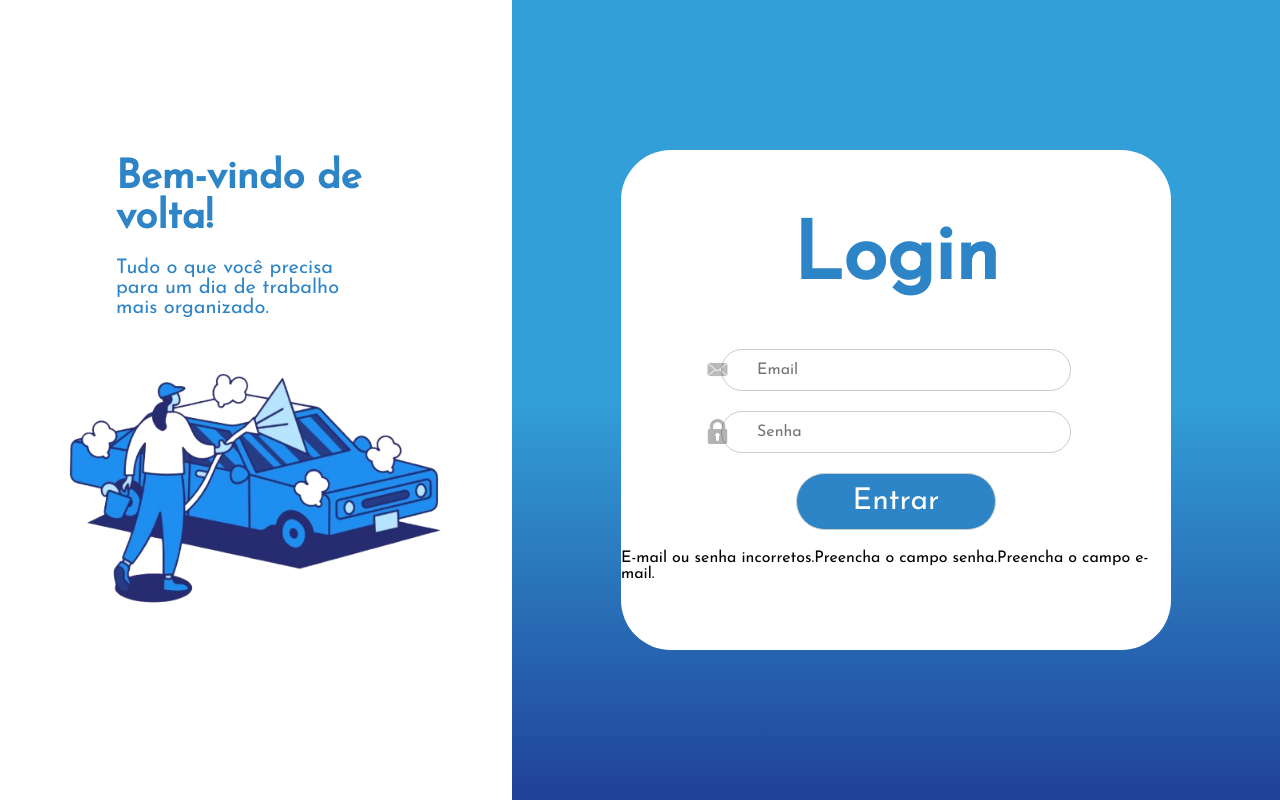
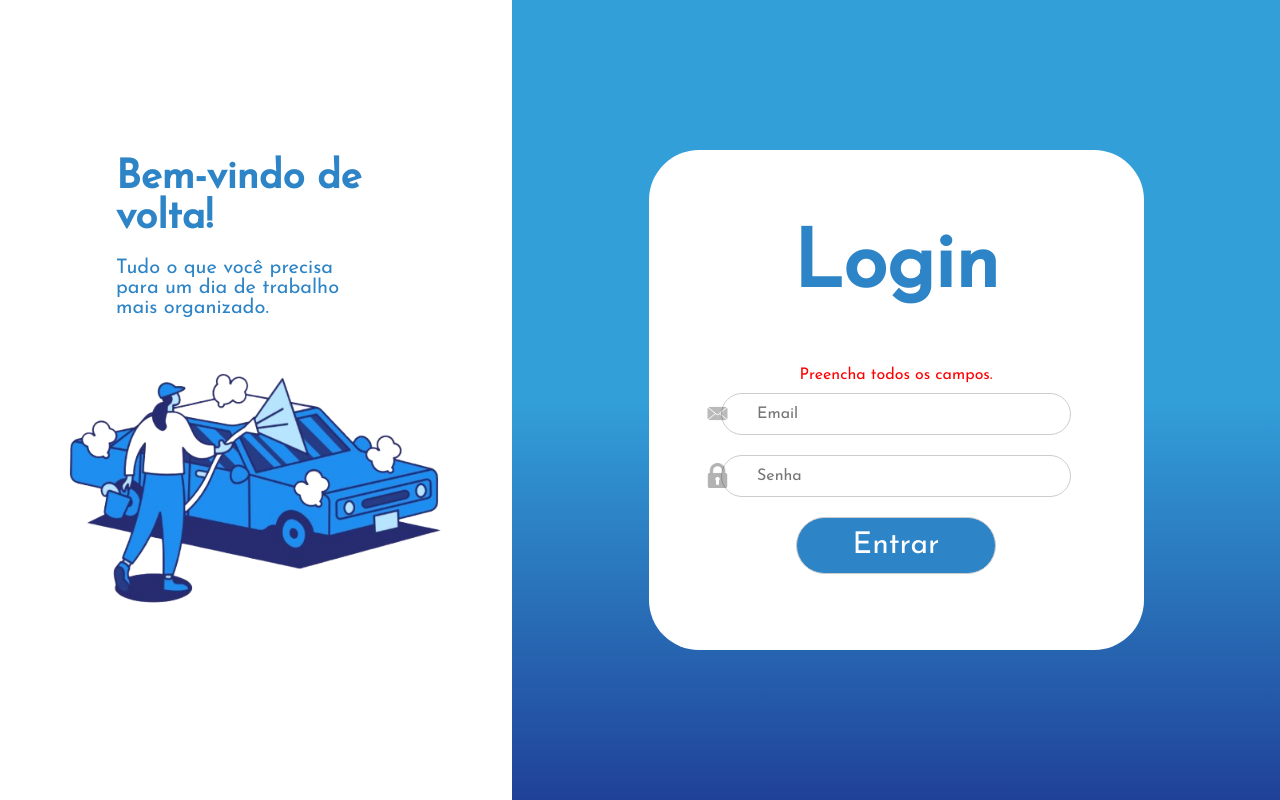
Before and after one commit to cavalcan7te/washControl-CRUD, a PHP site: page / in a window 1280 px wide. Run offline with PHP 8.4, Linux system fonts and the light colour scheme; a user stored in the database is signed in.

Commit message:
Add files via upload

```diff
--- a/crud/crudWC/create.php
+++ b/crud/crudWC/create.php
@@ -1,4 +1,5 @@
 <?php
+    session_start();
     include_once "connection.php";
 
     if (isset($_POST["user"]) && isset($_POST["email"]) && isset($_POST["senha"])) {
@@ -16,7 +17,8 @@
             header("Location: index.php");
             exit();
         } else {
-            echo "Preencha todos os campos.";
+            $_SESSION["campoVazio"] = "Preencha todos os campos.";
+            header("Location:signUp.php");
         }
     } else {
         header("Location: signUp.php");
--- a/crud/crudWC/index.php
+++ b/crud/crudWC/index.php
@@ -23,6 +23,20 @@
     <div id="sectionRight">
         <div id="login">
             <h1 id="tituloLogin">Login</h1>
+            <div id="mensagemPhp">
+                <?php
+                    session_start();
+                    if (isset($_SESSION["camposVazios"])){
+                        echo $_SESSION["camposVazios"];
+                        session_destroy();
+                    }
+
+                    if (isset($_SESSION["camposErrados"])){
+                        echo $_SESSION["camposErrados"];
+                        session_destroy();
+                    }
+                ?>
+            </div>
             <form action="verify.php" method="post" id="formSR">
                 <div class="camposEicons">
                     <img src="assets/gmail.webp" alt="Ícone de email" class="iconsLogin">
@@ -32,25 +46,8 @@
                     <img src="assets/lock.png" alt="Ícone de senha" class="iconsLogin">
                     <input placeholder="Senha" type="password" name="senha" id="senha" class="campoLogin loginPadding">
                 </div>
-                <input type="submit" value="Entrar" class="campoLogin" id="criarBotao">
-                <?php
-                    session_start();
-                    if (isset($_SESSION["campoIncorreto"])){
-                        echo $_SESSION["campoIncorreto"];
-                        session_destroy();
+                <input type="submit" value="Entrar" class="campoLogin" id="entrarBotao">
 
-                    }
-                    if (isset($_SESSION["senhaVazia"])){
-                        echo $_SESSION["senhaVazia"];
-                        session_destroy();
-
-                    }
-                    if (isset($_SESSION["emailVazio"])){
-                        echo $_SESSION["emailVazio"];
-                        session_destroy();
-
-                    }
-                ?>
             </form>
         </div>
     </div>
--- a/crud/crudWC/styleLoginFormulario.css
+++ b/crud/crudWC/styleLoginFormulario.css
@@ -59,7 +59,7 @@
     background-color: white;
     border-radius: 50px;
     height: 500px;
-    width: 550px;
+    width: 495px;
     display: flex;
     flex-direction: column;
     justify-content: center;
@@ -83,12 +83,24 @@
     gap: 20px;
 }
 
-#criarBotao{
+#entrarBotao{
     font-size: 30px;
     font-weight: 500;
     width: 200px;
     background-color: #2D84C6;
     color: white;
+}
+
+#user{
+    background-image: url(assets);
+    background-position: left center;
+    background-repeat: no-repeat;
+    padding-left: 40px;
+}
+
+#mensagemPhp {
+    color: red;
+    margin: 10px;
 }
 
 
@@ -102,12 +114,7 @@
     border-radius: 100px;
     font-size: 16px;
 }
-#user{
-    background-image: url(assets);
-    background-position: left center;
-    background-repeat: no-repeat;
-    padding-left: 40px;
-}
+
 
 .iconsLogin{
     height: 25px;
@@ -124,3 +131,7 @@
 .loginPadding{
     padding-left: 35px;
 }
+
+#entrarBotao:hover{
+    background-color: #204198;
+}
```
Also changed, not shown: crud/crudWC/signUp.php (+10 -10 lines), crud/crudWC/styleSignUp.css (+11 -1 lines), crud/crudWC/verify.php (+6 -16 lines).
